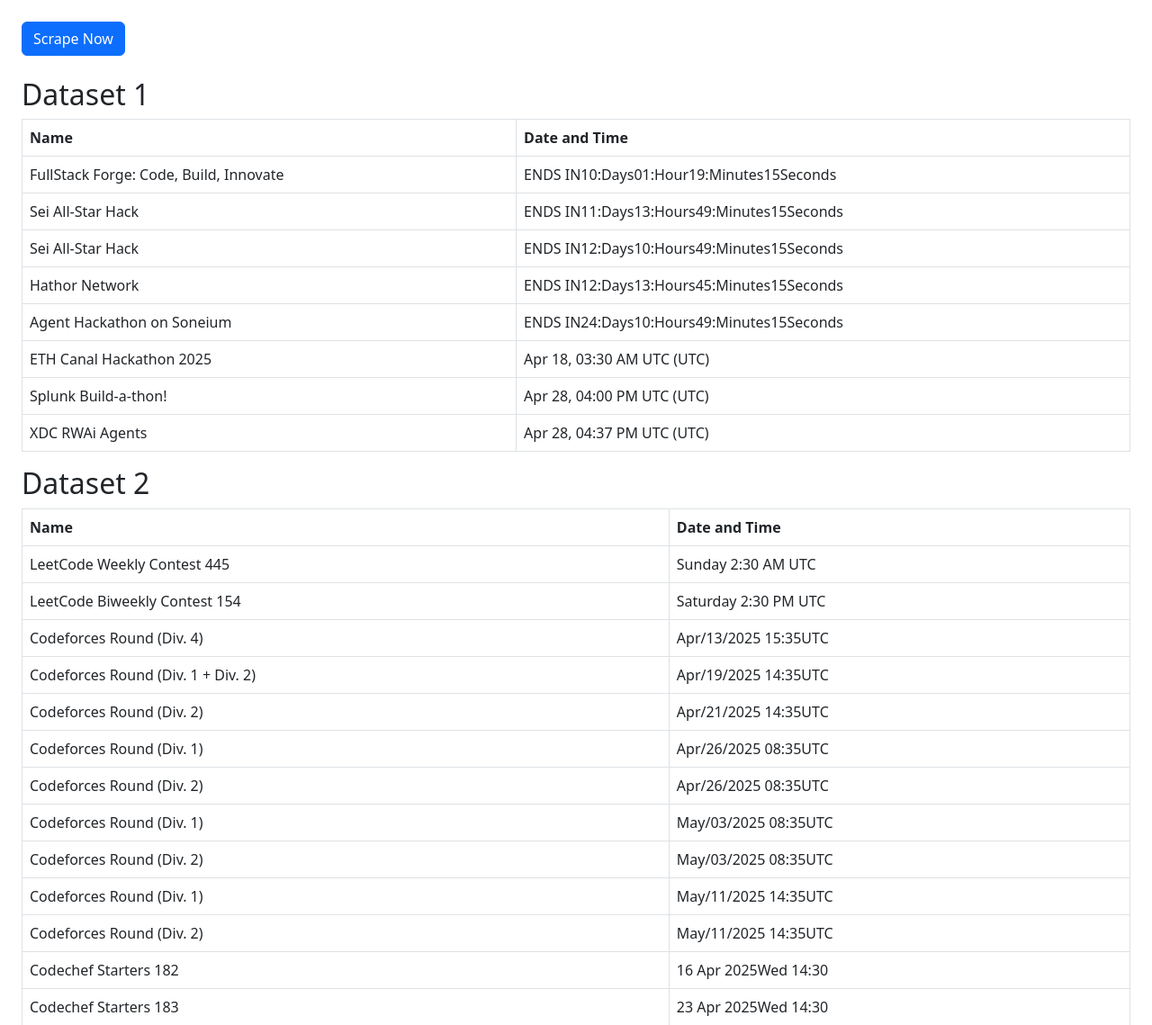
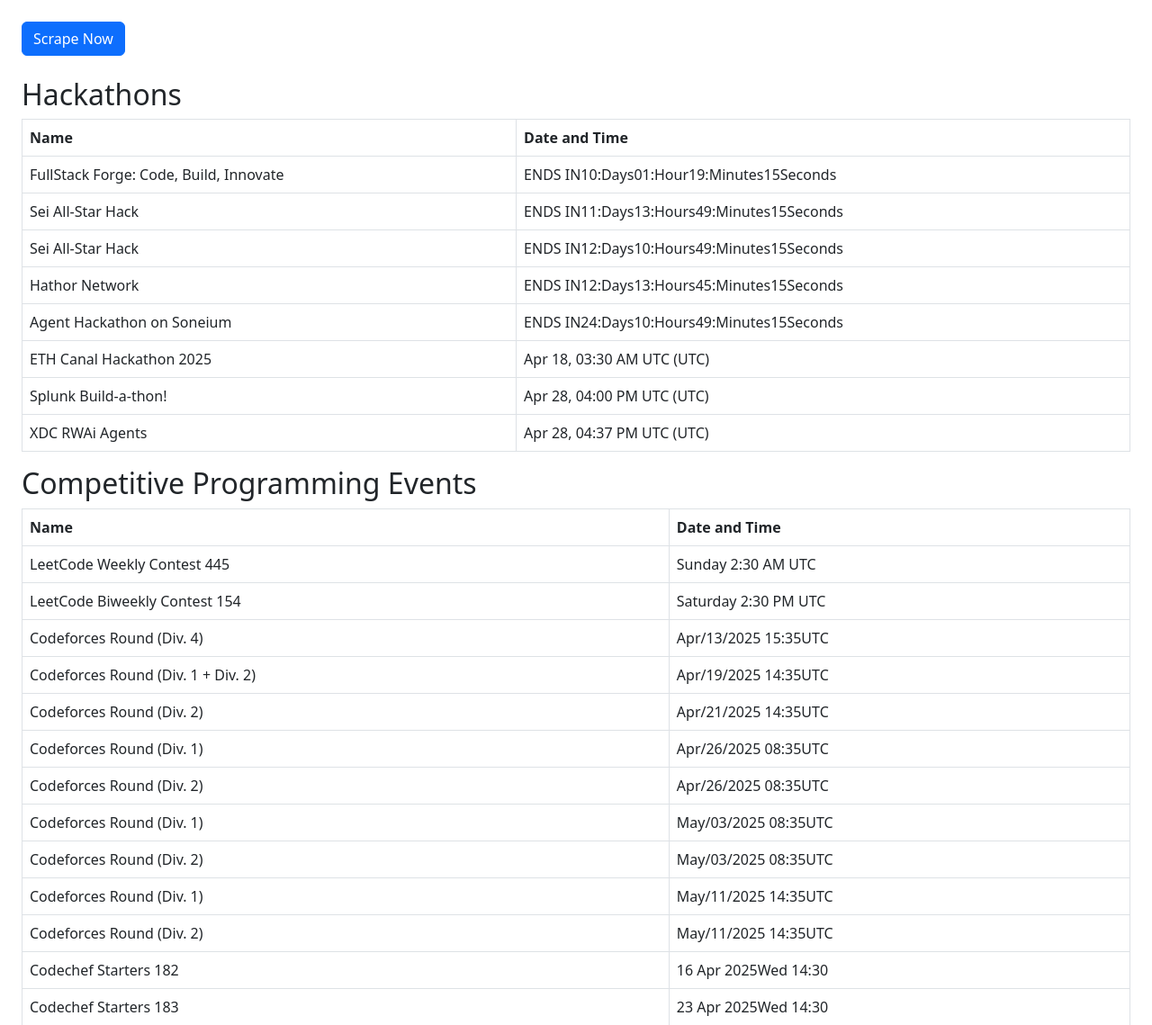
Before and after one commit to AbhishekU05/WebScraper_for_cp_hackathons, a Django app: page / in a window 1280 px wide. Shown: the top 1139 px of the page at 90% size. Run offline with Django 5.2, Linux system fonts and the light colour scheme; data comes from the database, SQL or seed files in the repository; parts of the project's set-up code (start-up, migrations or seed data) failed here and were passed over.

Commit message:
Minor Changes

```diff
--- a/scraper/webscraper/cp_scraper.py
+++ b/scraper/webscraper/cp_scraper.py
@@ -46,7 +46,6 @@
             seconds = int(part[:-1])
 
     total_days = days + hours / 24 + minutes / 1440 + seconds / 86400
-    print(total_days)
 
     entries = [entry.strip() for entry in raw_data.split("Starts in") if entry.strip()]
 
--- a/scraper/webscraper/templates/webscraper/display.html
+++ b/scraper/webscraper/templates/webscraper/display.html
@@ -11,7 +11,7 @@
     <button type="submit" class="btn btn-primary mb-4">Scrape Now</button>
   </form>
 
-  <h2>Dataset 1</h2>
+  <h2>Hackathons</h2>
   <table class="table table-bordered">
     <thead><tr><th>Name</th><th>Date and Time</th></tr></thead>
     <tbody>
@@ -24,7 +24,7 @@
     </tbody>
   </table>
 
-  <h2>Dataset 2</h2>
+  <h2>Competitive Programming Events</h2>
   <table class="table table-bordered">
     <thead><tr><th>Name</th><th>Date and Time</th></tr></thead>
     <tbody>
```
Also changed, not shown: 2 other files.
